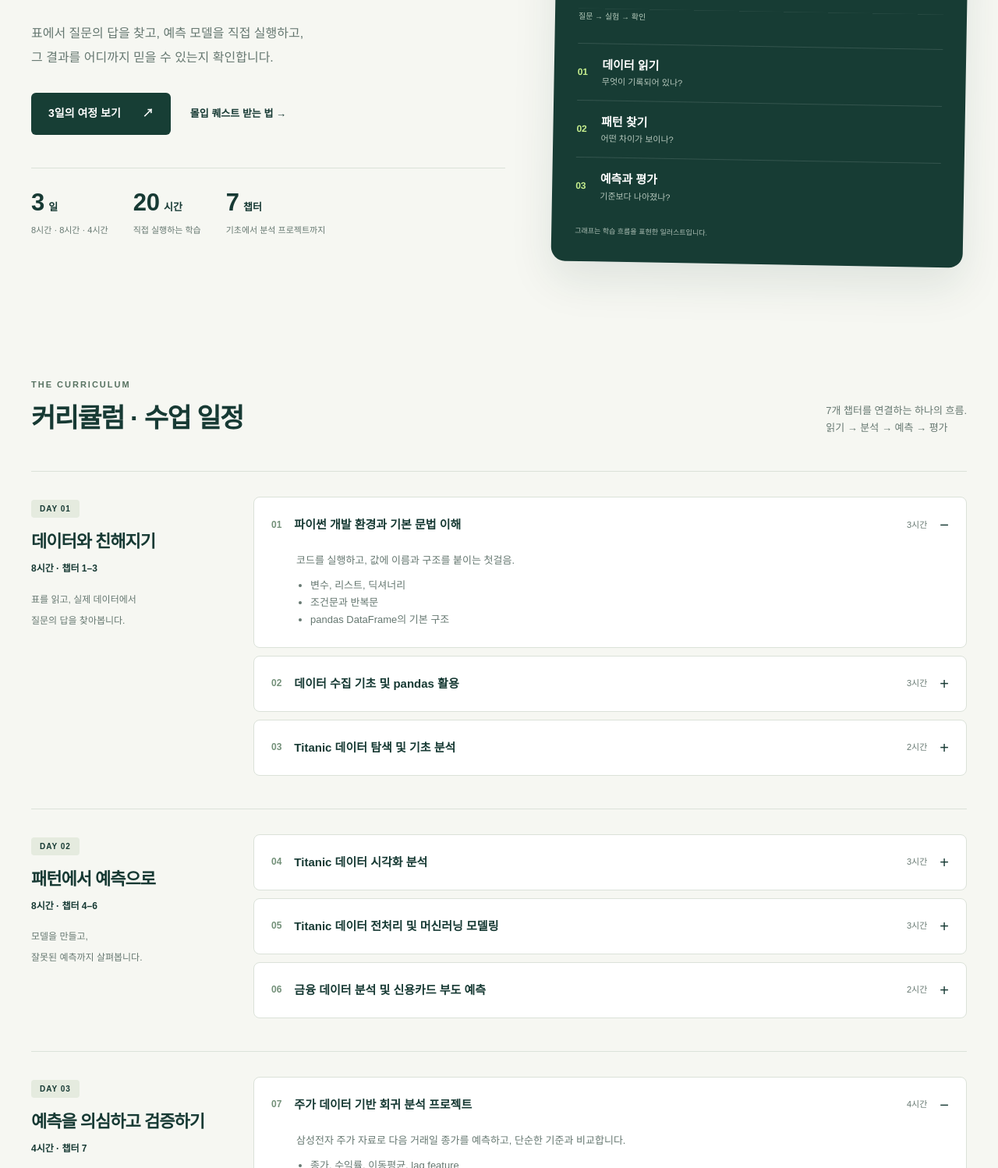
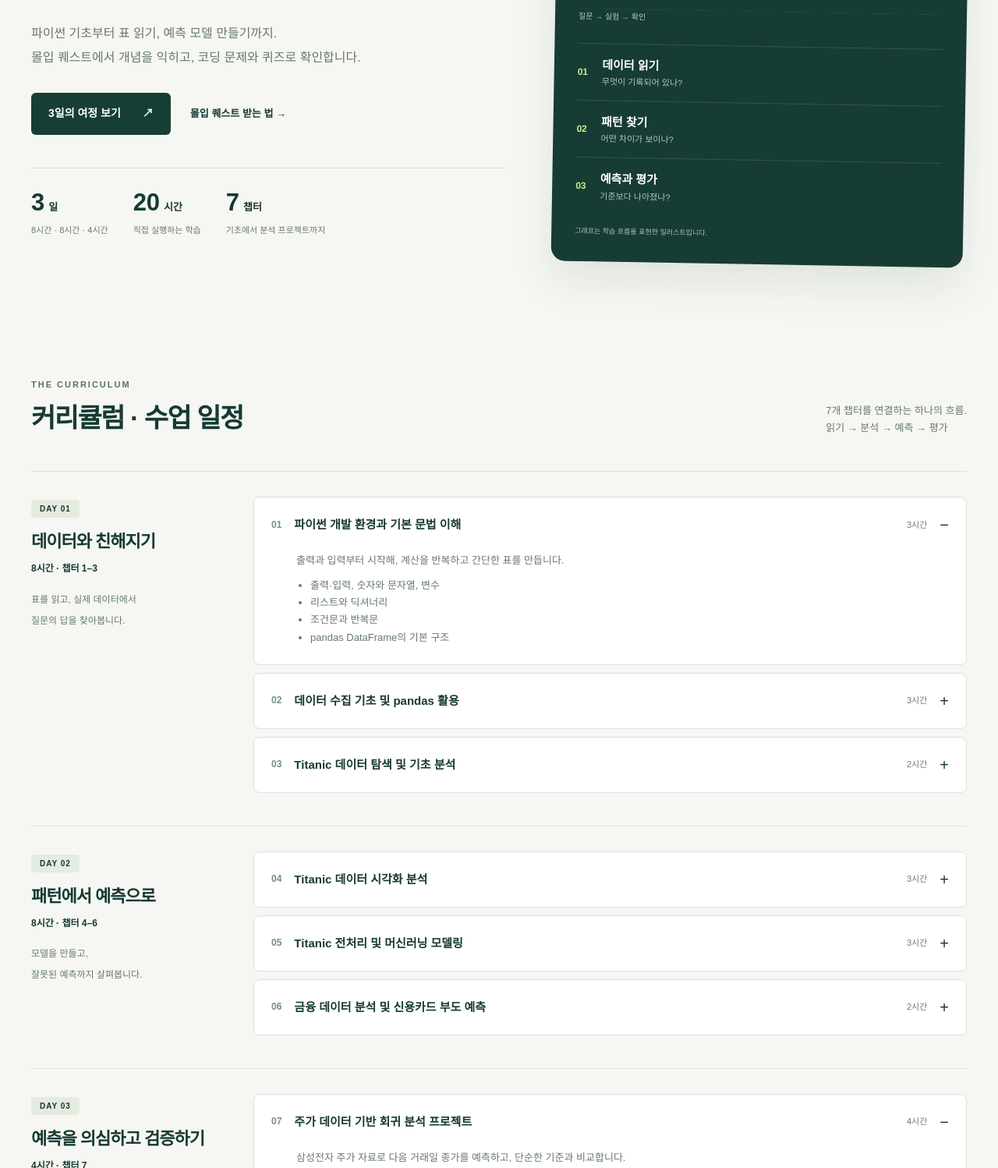
Before and after one commit to jhs512/molip-quest, a plain HTML site: page site/index.html in a window 1280 px wide. Shown: the part 462-1960 px from the top of the page at 78% size. Drawn offline with Linux system fonts and the light colour scheme.

Commit message:
Align course guide details with Molip Quest lessons

```diff
--- a/site/index.html
+++ b/site/index.html
@@ -11,22 +11,22 @@
 <header><a class="brand" href="#home">KPC <span>FINANCE × DATA</span></a><nav aria-label="주요 메뉴"><a href="#home">수업 안내</a><a href="#journey">커리큘럼 · 일정</a><a href="#instructor">강사 소개</a><a class="nav-button" href="#install">몰입 퀘스트 받는 법 →</a></nav></header>
 <main id="home">
   <section class="hero">
-    <div class="hero-copy"><p class="eyebrow">머신러닝을 활용한 금융데이터 분석</p><h1>데이터를 읽고,<br>판단의 근거를<br><em>만드는 3일.</em></h1><p class="intro">표에서 질문의 답을 찾고, 예측 모델을 직접 실행하고,<br class="desktop"> 그 결과를 어디까지 믿을 수 있는지 확인합니다.</p><div class="actions"><a class="primary" href="#journey">3일의 여정 보기 <span>↗</span></a><a class="text-link" href="#install">몰입 퀘스트 받는 법 →</a></div><div class="stats"><div><strong>3<span>일</span></strong><small>8시간 · 8시간 · 4시간</small></div><div><strong>20<span>시간</span></strong><small>직접 실행하는 학습</small></div><div><strong>7<span>챕터</span></strong><small>기초에서 분석 프로젝트까지</small></div></div></div>
+    <div class="hero-copy"><p class="eyebrow">머신러닝을 활용한 금융데이터 분석</p><h1>데이터를 읽고,<br>판단의 근거를<br><em>만드는 3일.</em></h1><p class="intro">파이썬 기초부터 표 읽기, 예측 모델 만들기까지.<br class="desktop"> 몰입 퀘스트에서 개념을 익히고, 코딩 문제와 퀴즈로 확인합니다.</p><div class="actions"><a class="primary" href="#journey">3일의 여정 보기 <span>↗</span></a><a class="text-link" href="#install">몰입 퀘스트 받는 법 →</a></div><div class="stats"><div><strong>3<span>일</span></strong><small>8시간 · 8시간 · 4시간</small></div><div><strong>20<span>시간</span></strong><small>직접 실행하는 학습</small></div><div><strong>7<span>챕터</span></strong><small>기초에서 분석 프로젝트까지</small></div></div></div>
     <div class="hero-visual" aria-label="수업 흐름: 데이터, 분석, 예측, 판단"><div class="visual-top"><span>YOUR LEARNING JOURNEY</span><span class="live">● 실습 중심</span></div><div class="chart"><div class="grid-lines"></div><svg viewBox="0 0 420 210" role="img" aria-label="데이터를 읽고 분석을 통해 질문을 구체화하는 학습 여정"><path d="M15 175 L85 150 L155 159 L225 97 L295 112 L365 44 L405 30" fill="none" stroke="#c6ee8e" stroke-width="4"/><g fill="#c6ee8e"><circle cx="15" cy="175" r="6"/><circle cx="155" cy="159" r="6"/><circle cx="295" cy="112" r="6"/><circle cx="405" cy="30" r="6"/></g></svg><span class="chart-note">질문 → 실험 → 확인</span></div><ol class="visual-steps"><li><b>01</b><span>데이터 읽기<small>무엇이 기록되어 있나?</small></span></li><li><b>02</b><span>패턴 찾기<small>어떤 차이가 보이나?</small></span></li><li><b>03</b><span>예측과 평가<small>기준보다 나아졌나?</small></span></li></ol><p class="visual-foot">그래프는 학습 흐름을 표현한 일러스트입니다.</p></div>
   </section>
 
   <section id="journey" class="journey"><div class="section-heading"><div><p class="eyebrow">THE CURRICULUM</p><h2>커리큘럼 · 수업 일정</h2></div><p>7개 챕터를 연결하는 하나의 흐름.<br>읽기 → 분석 → 예측 → 평가</p></div>
     <div class="day"><div class="day-heading"><span>DAY 01</span><h3>데이터와 친해지기</h3><p>8시간 · 챕터 1–3</p><small>표를 읽고, 실제 데이터에서<br>질문의 답을 찾아봅니다.</small></div><div class="chapters">
-      <details open><summary><span class="chapter-no">01</span><span>파이썬 개발 환경과 기본 문법 이해</span><small>3시간</small></summary><div class="chapter-body"><p>코드를 실행하고, 값에 이름과 구조를 붙이는 첫걸음.</p><ul><li>변수, 리스트, 딕셔너리</li><li>조건문과 반복문</li><li>pandas DataFrame의 기본 구조</li></ul></div></details>
-      <details><summary><span class="chapter-no">02</span><span>데이터 수집 기초 및 pandas 활용</span><small>3시간</small></summary><div class="chapter-body"><p>파일을 표로 읽고, 필요한 부분을 골라 분석할 준비를 합니다.</p><ul><li>CSV·Excel 읽기, 행·열 선택과 조건 필터링</li><li>결측치 확인과 데이터 정리</li><li>HTML에서 표를 수집하는 원리와 실습</li></ul></div></details>
-      <details><summary><span class="chapter-no">03</span><span>Titanic 데이터 탐색 및 기초 분석</span><small>2시간</small></summary><div class="chapter-body"><p>승객 정보를 읽고, 그룹별 생존율을 비교합니다.</p><ul><li>컬럼의 의미와 생존 여부(Target)</li><li>성별·객실 등급·나이별 비교</li><li>비율의 분모와 분자 구분</li></ul></div></details>
+      <details open><summary><span class="chapter-no">01</span><span>파이썬 개발 환경과 기본 문법 이해</span><small>3시간</small></summary><div class="chapter-body"><p>출력과 입력부터 시작해, 계산을 반복하고 간단한 표를 만듭니다.</p><ul><li>출력·입력, 숫자와 문자열, 변수</li><li>리스트와 딕셔너리</li><li>조건문과 반복문</li><li>pandas DataFrame의 기본 구조</li></ul></div></details>
+      <details><summary><span class="chapter-no">02</span><span>데이터 수집 기초 및 pandas 활용</span><small>3시간</small></summary><div class="chapter-body"><p>파일을 표로 읽고, 필요한 부분을 골라 분석할 준비를 합니다.</p><ul><li>CSV·Excel 읽기, 행·열 선택과 조건 필터링</li><li>결측치 확인과 데이터 정리</li><li>BeautifulSoup으로 저장 HTML에서 자료 수집</li><li>requests를 이용한 웹 자료 수집 실습</li></ul></div></details>
+      <details><summary><span class="chapter-no">03</span><span>Titanic 데이터 탐색 및 기초 분석</span><small>2시간</small></summary><div class="chapter-body"><p>승객 정보를 읽고, 그룹별 생존율을 비교합니다.</p><ul><li>열의 의미, 생존 여부를 정답(Target)으로 정하기</li><li>성별·객실 등급·나이별 비교</li><li>비율의 분모와 분자 구분</li></ul></div></details>
     </div></div>
     <div class="day"><div class="day-heading"><span>DAY 02</span><h3>패턴에서 예측으로</h3><p>8시간 · 챕터 4–6</p><small>모델을 만들고,<br>잘못된 예측까지 살펴봅니다.</small></div><div class="chapters">
-      <details><summary><span class="chapter-no">04</span><span>Titanic 데이터 시각화 분석</span><small>3시간</small></summary><div class="chapter-body"><p>질문에 맞는 그래프를 선택하고 차이를 설명합니다.</p><ul><li>matplotlib·seaborn</li><li>막대그래프, 히스토그램, 히트맵</li><li>패턴 관찰과 해석</li></ul></div></details>
-      <details><summary><span class="chapter-no">05</span><span>Titanic 데이터 전처리 및 머신러닝 모델링</span><small>3시간</small></summary><div class="chapter-body"><p>입력과 정답을 나누고, 보지 않은 데이터로 모델을 평가합니다.</p><ul><li>지도학습, 분류와 회귀</li><li>결측치 처리와 범주형 데이터 인코딩</li><li>train/test 분리와 stratify</li><li>Logistic Regression, Decision Tree, Random Forest</li></ul></div></details>
-      <details><summary><span class="chapter-no">06</span><span>금융 데이터 분석 및 신용카드 부도 예측</span><small>2시간</small></summary><div class="chapter-body"><p>누구를 놓쳤는지, 어떤 실수의 비용이 큰지 질문합니다.</p><ul><li>credit card default 데이터와 타깃</li><li>분류 모델 학습과 평가</li><li>accuracy, precision, recall, F1-score</li><li>기준값을 바꿀 때의 차이</li></ul></div></details>
+      <details><summary><span class="chapter-no">04</span><span>Titanic 데이터 시각화 분석</span><small>3시간</small></summary><div class="chapter-body"><p>질문에 맞는 그래프를 선택하고 차이를 설명합니다.</p><ul><li>matplotlib·seaborn</li><li>막대그래프, 히스토그램, 산점도, 히트맵</li><li>그룹별 비교와 상관관계 읽기</li><li>관찰한 차이와 원인 구분하기</li></ul></div></details>
+      <details><summary><span class="chapter-no">05</span><span>Titanic 전처리 및 머신러닝 모델링</span><small>3시간</small></summary><div class="chapter-body"><p>입력과 정답을 나누고, 보지 않은 데이터로 모델을 평가합니다.</p><ul><li>지도학습, 분류와 회귀</li><li>입력 X·정답 y 분리, 정답이 새어 들어오는 데이터 누수</li><li>훈련·테스트 분리와 비율을 유지하는 stratify</li><li>훈련 자료 기준의 결측치 처리·원핫 인코딩·표준화, Pipeline</li><li>기준 모델과 Logistic Regression·Decision Tree·Random Forest 비교</li><li>과적합, 하이퍼파라미터 조정, 모델 저장·불러오기</li></ul></div></details>
+      <details><summary><span class="chapter-no">06</span><span>금융 데이터 분석 및 신용카드 부도 예측</span><small>2시간</small></summary><div class="chapter-body"><p>누구를 놓쳤는지, 어떤 실수의 비용이 큰지 질문합니다.</p><ul><li>신용카드 자료의 연체 이력과 다음 달 부도 여부 구분</li><li>고객 특성·상환 상태별 부도율 분석</li><li>기준 모델과 부도 예측 모델 비교</li><li>혼동행렬, 정확도·정밀도·재현율·F1 점수</li><li>예측 확률을 판정하는 기준값과 실수의 비용</li></ul></div></details>
     </div></div>
-    <div class="day"><div class="day-heading"><span>DAY 03</span><h3>예측을 의심하고 검증하기</h3><p>4시간 · 챕터 7</p><small>숫자를 만드는 것에서<br>근거를 설명하는 것으로.</small></div><div class="chapters"><details open><summary><span class="chapter-no">07</span><span>주가 데이터 기반 회귀 분석 프로젝트</span><small>4시간</small></summary><div class="chapter-body"><p>삼성전자 주가 자료로 다음 거래일 종가를 예측하고, 단순한 기준과 비교합니다.</p><ul><li>종가, 수익률, 이동평균, lag feature</li><li>시간 순서에 따른 학습·평가 분리</li><li>Linear Regression, Ridge, Lasso</li><li>“내일도 오늘 가격” 기준과 오차 비교</li></ul><div class="note">목표는 주가를 잘 맞힌다고 주장하는 것이 아니라, 예측의 성능과 한계를 근거로 설명하는 것입니다.</div></div></details></div></div>
+    <div class="day"><div class="day-heading"><span>DAY 03</span><h3>예측을 의심하고 검증하기</h3><p>4시간 · 챕터 7</p><small>숫자를 만드는 것에서<br>근거를 설명하는 것으로.</small></div><div class="chapters"><details open><summary><span class="chapter-no">07</span><span>주가 데이터 기반 회귀 분석 프로젝트</span><small>4시간</small></summary><div class="chapter-body"><p>삼성전자 주가 자료로 다음 거래일 종가를 예측하고, 단순한 기준과 비교합니다.</p><ul><li>주가 파일 읽기, yfinance·FinanceDataReader로 수집하는 방법</li><li>오늘 종가·수익률·5거래일 이동평균·어제 종가로 입력 만들기</li><li>다음 거래일 종가를 정답으로 정하고, 정답 날짜까지 고려해 시간순 분리</li><li>“내일도 오늘 가격” 기준과 Linear Regression·Ridge·Lasso 비교</li><li>평균 절대 오차(MAE)·RMSE·R², 실제와 예측 그래프</li><li>비교 결과와 한계를 짧은 보고로 정리</li></ul><div class="note">준비된 삼성전자 주가 파일로 모델을 비교합니다. 기준보다 좋아진 정도와 한계를 확인하고, 개선되지 않은 결과도 그대로 설명합니다.</div></div></details></div></div>
   </section>
 
 
@@ -38,13 +38,13 @@
     </div>
   </section>
 
-  <section id="install" class="install"><div class="section-heading"><div><p class="eyebrow">INSTALLATION</p><h2>몰입 퀘스트 받는 법</h2></div><p>아래에서 운영체제에 맞게 설치하세요.<br>설치와 다운로드에는 인터넷이 필요합니다.</p></div>
+  <section id="install" class="install"><div class="section-heading"><div><p class="eyebrow">INSTALLATION</p><h2>몰입 퀘스트 받는 법</h2></div><p>운영체제에 맞게 앱과 학습 환경을 준비하세요.<br>아나콘다·Jupyter Notebook을 별도로 설치할 필요는 없습니다.</p></div>
     <details open><summary><span>Windows 노트북</span><small>PowerShell</small></summary><div class="install-body"><ol><li><a class="download-link" href="https://github.com/jhs512/molip-quest/releases/latest/download/molip-quest-windows-x64-setup.exe">Windows 설치 파일 다운로드 ↗</a> 후 실행하세요.</li><li>시작 메뉴에서 <strong>PowerShell</strong>을 찾아 열고, 아래 명령으로 uv를 설치하세요.<div class="command"><button type="button" class="copy" aria-label="uv 설치 명령 복사">복사</button><pre><code>powershell -ExecutionPolicy Bypass -c "irm https://astral.sh/uv/install.ps1 | iex"</code></pre></div></li><li>PowerShell을 닫고 다시 연 뒤, 아래 명령을 한 번에 붙여 넣으세요. 수업에 필요한 Python과 패키지를 모두 준비합니다.<div class="command"><button type="button" class="copy" aria-label="Python 학습 환경 준비 명령 복사">복사</button><pre><code>$learningEnv = Join-Path $env:LOCALAPPDATA 'MolipQuest/MolipQuest/data/ml-env'
 uv python install 3.13
 uv venv "$learningEnv" --python 3.13
 uv pip install --python "$learningEnv/Scripts/python.exe" -r https://raw.githubusercontent.com/jhs512/molip-quest/main/requirements-learning.txt</code></pre></div></li><li>시작 메뉴에서 <strong>몰입 퀘스트</strong>를 열고 「환경 진단」을 확인하세요. 앱은 위에서 준비한 환경을 자동으로 사용합니다.</li></ol><p class="install-note">설치 파일은 아직 인증서로 서명되지 않았습니다. Windows에서 경고가 나오면 파일 출처를 확인하세요. WebView2가 없다는 안내가 나오면 Microsoft의 <a href="https://developer.microsoft.com/microsoft-edge/webview2/">WebView2 Runtime</a>을 설치하세요.</p></div></details>
     <details><summary><span>Mac 노트북 · Apple Silicon</span><small>터미널</small></summary><div class="install-body"><ol><li>화면 왼쪽 위의 Apple 메뉴 → <strong>이 Mac에 관하여</strong>에서 칩이 M1·M2·M3·M4 등 Apple Silicon인지 확인하세요. Intel Mac용 설치 파일은 제공하지 않습니다.</li><li>Spotlight(⌘ + Space)에서 <strong>터미널</strong>을 열고 아래 한 줄을 붙여 넣으세요.<div class="command"><button type="button" class="copy" aria-label="Mac 설치 명령 복사">복사</button><pre><code>curl -fsSL https://raw.githubusercontent.com/jhs512/molip-quest/main/packaging/macos/install.sh | bash</code></pre></div></li><li>앱, uv, Python, 수업 패키지를 자동으로 준비한 뒤 앱을 엽니다. 설치가 끝나면 「환경 진단」을 확인하세요. Homebrew를 따로 설치할 필요가 없습니다.</li></ol><p class="install-note">Mac 실기기에서의 수동 검증은 아직 완료되지 않았습니다. DMG로 직접 설치하는 경우의 첫 실행 안내는 <a href="https://github.com/jhs512/molip-quest/blob/main/docs/releases.md#macos-첫-실행">릴리즈 문서</a>에서 확인할 수 있습니다.</p></div></details>
-    <div class="ready-check"><strong>준비 완료 체크</strong><p>앱이 열리고, 환경 진단에 Python과 수업 패키지가 준비되어 있다고 나오면 완료입니다. 첫 코딩 미션에서 「코드 실행」을 눌러 결과까지 확인해 보세요.</p></div>
+    <div class="ready-check"><strong>준비 완료 체크</strong><p>앱이 열리고, 환경 진단에서 Python과 수업 패키지가 준비되었는지 확인하세요. 첫 코딩 미션에서 「코드 실행」으로 결과까지 확인하면 완료입니다. 실습에 필요한 파일은 앱이 준비합니다. 설치·다운로드와 일부 웹 자료 수집 실습에는 인터넷이 필요합니다.</p></div>
   </section>
 
 </main><footer><a class="brand" href="#home">KPC <span>FINANCE × DATA</span></a><p>머신러닝을 활용한 금융데이터 분석 · 3일 / 20시간</p><a href="https://github.com/jhs512/molip-quest">프로젝트 ↗</a></footer>
```
